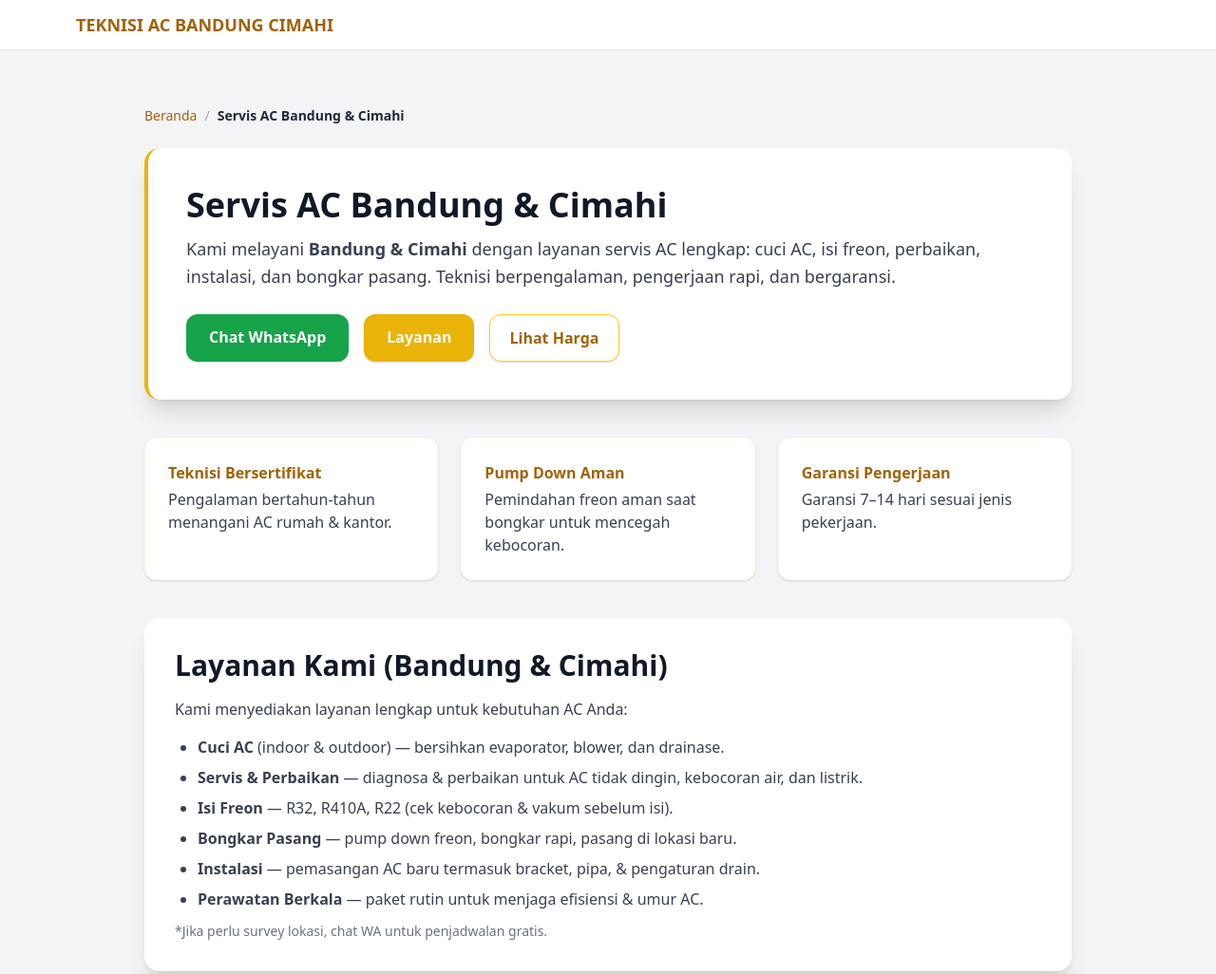
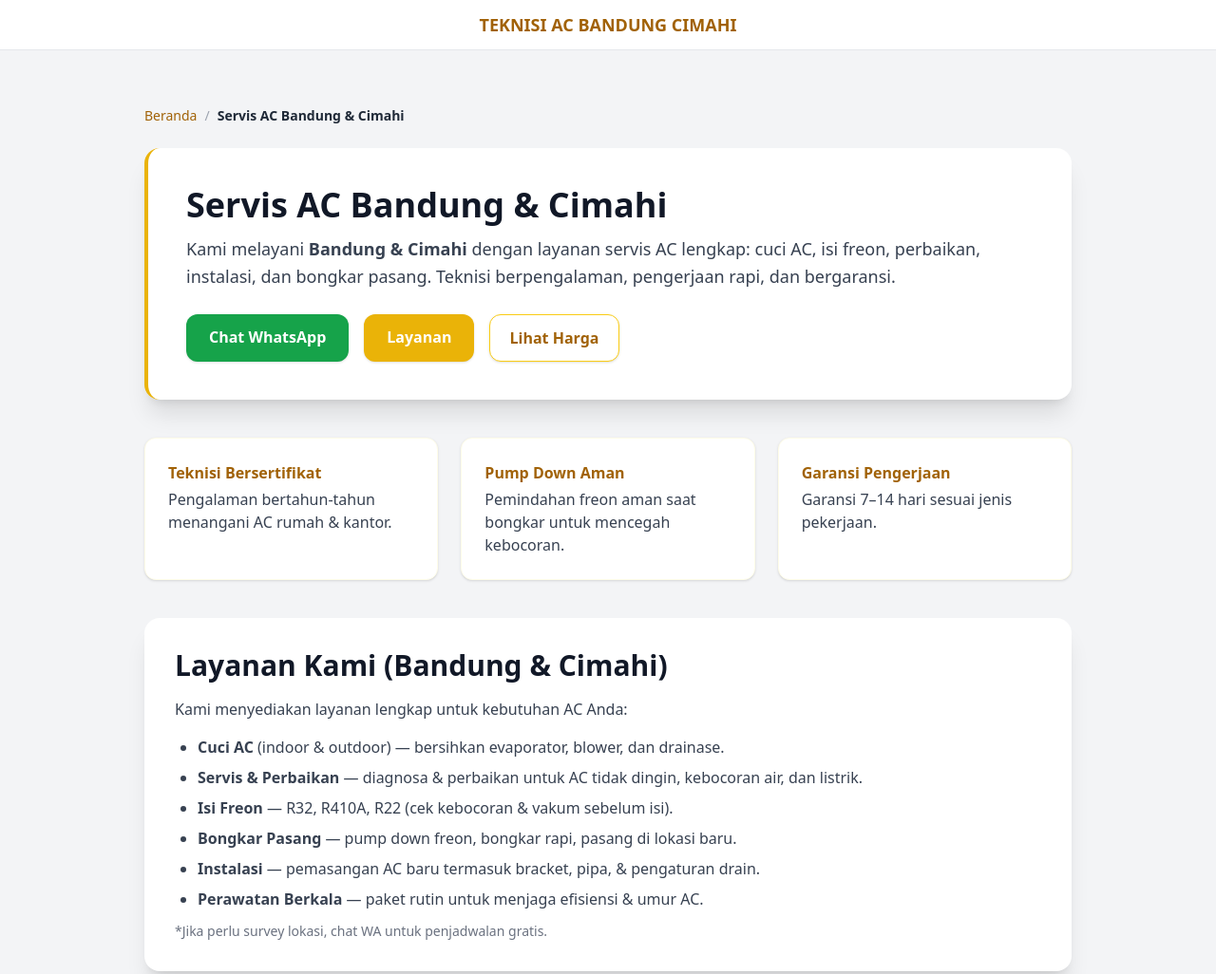
Before and after one commit to ariyadimnur/portofolio-asep, a plain HTML site: page servis-ac-bandung-cimahi.html in a window 1280 px wide. Shown: the top 1026 px of the page at 95% size. Drawn offline with nearby package versions, Linux system fonts and the light colour scheme.

Commit message:
Update servis-ac-bandung-cimahi.html

```diff
--- a/servis-ac-bandung-cimahi.html
+++ b/servis-ac-bandung-cimahi.html
@@ -81,16 +81,21 @@
 </head>
 <body class="bg-gray-100 text-gray-800">
 
-  <!-- HEADER SIMPLE RESPONSIVE -->
+  <!-- HEADER SIMPLE RESPONSIVE (LOGO DI TENGAH) -->
 <header class="w-full bg-white border-b fixed top-0 left-0 z-50">
-  <div class="max-w-6xl mx-auto px-4 py-3 flex items-center justify-between">
+  <div class="max-w-6xl mx-auto px-4 py-3 flex items-center justify-center">
 
-    <!-- Logo -->
-    <a href="/" class="font-bold text-lg text-yellow-700">TEKNISI AC BANDUNG CIMAHI</a>
-    </header>
+    <!-- Logo / Judul -->
+    <a href="/" class="font-bold text-lg text-yellow-700 text-center">
+      TEKNISI AC BANDUNG CIMAHI
+    </a>
+
+  </div>
+</header>
 
 <!-- SUPAYA KONTEN TIDAK TERTUTUP HEADER -->
 <div class="h-16"></div>
+
 
   <main class="max-w-5xl mx-auto px-6 py-12">
 
```
